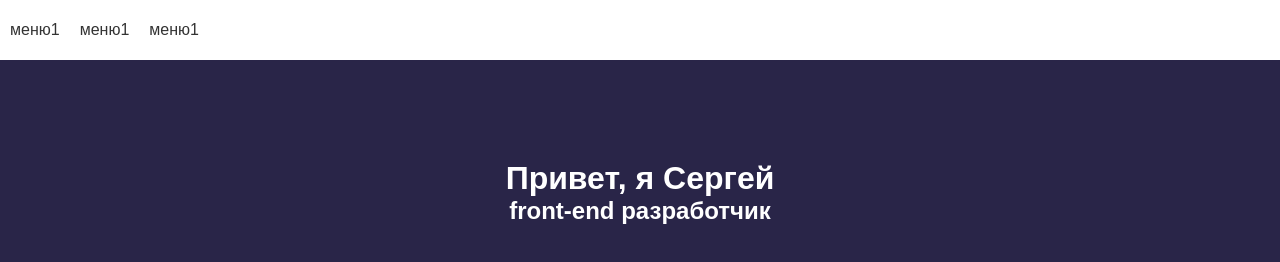
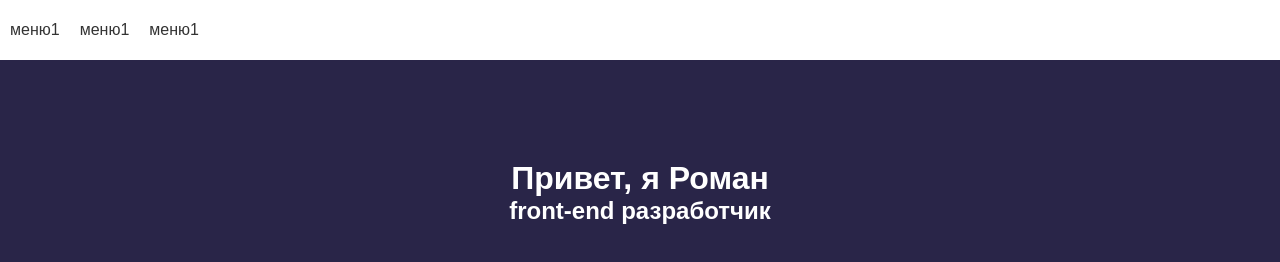
Before and after one commit to Tocher/tocher.github.io, a plain HTML site: page index.html in a window 1280 px wide. Shown: the top 262 px of the page. Drawn offline with Linux system fonts and the light colour scheme.

Commit message:
kennylolppc

```diff
--- a/index.html
+++ b/index.html
@@ -16,7 +16,7 @@
         </nav>
     </header>
     <div class="info">
-        <h1>Привет, я Сергей</h1>
+        <h1>Привет, я Роман</h1>
         <h2>front-end разработчик</h2>
     </div>
     <footer>
```
